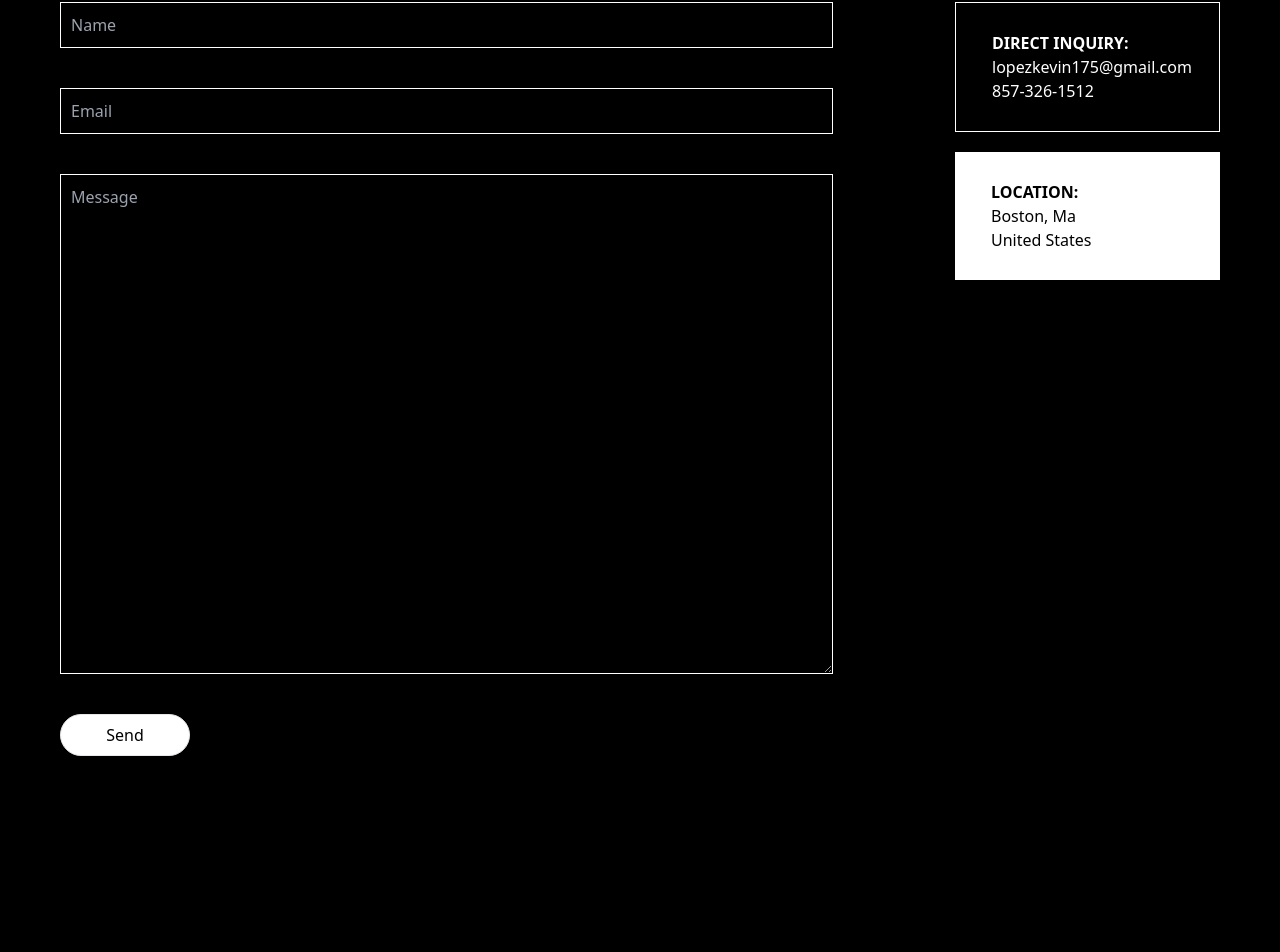
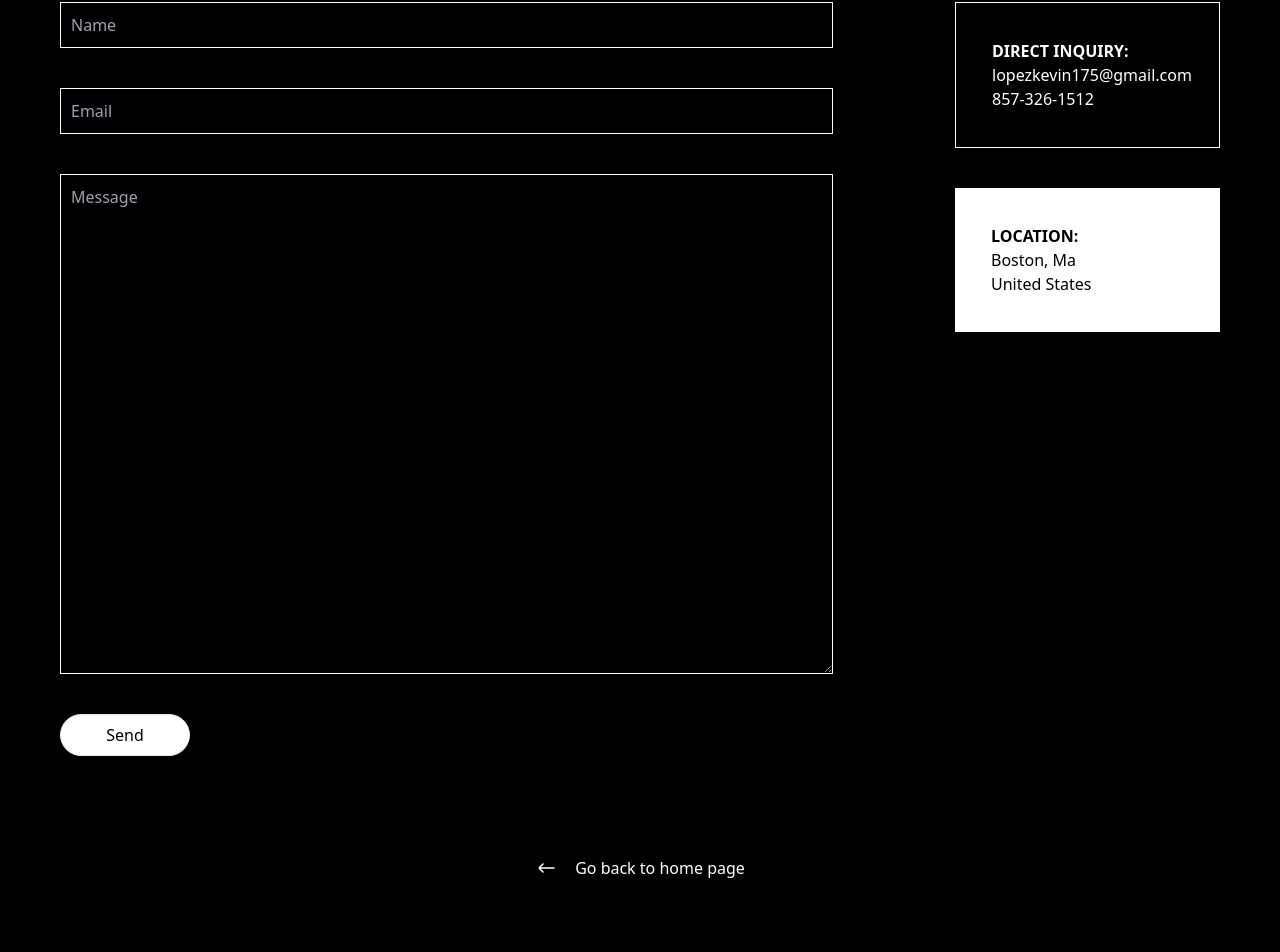
Before and after one commit to kevinlo123/portfolio-2024, a Next.js app: page /contact in a window 1280 px wide. Shown: the part 450-1402 px from the top of the page. Built offline with nearby package versions, Linux system fonts and the light colour scheme.

Commit message:
added back to homepage link under contact form

```diff
--- a/src/app/contact/page.js
+++ b/src/app/contact/page.js
@@ -41,18 +41,24 @@ return (
           </form>
         </div>
         <div className="section-contact__inner-two mt-10 lg:mt-[15.75rem] lg:ml-auto">
-          <div className="border-white border py-7 px-9 mb-5 max-w-[265px]">
+          <div className="border-white border py-9 px-9 mb-10 max-w-[265px]">
             <h3 className="uppercase font-bold">Direct Inquiry:</h3>
             <p>lopezkevin175@gmail.com</p>
             <p>857-326-1512</p>
           </div>
-          <div className="border-white px-9 py-7 text-black bg-white max-w-[265px]">
+          <div className="border-white px-9 py-9 text-black bg-white max-w-[265px]">
             <h3 className="uppercase font-bold">Location:</h3>
             <p>Boston, Ma</p>
             <p>United States</p>
           </div>
         </div>
       </section>
+      <a className="flex items-center justify-center gap-4 text-white mt-[100px]" href="/">
+        <svg width="24" height="24" viewBox="0 0 24 24" fill="none" xmlns="http://www.w3.org/2000/svg">
+          <path d="M8 8L4.70711 11.2929C4.31658 11.6834 4.31658 12.3166 4.70711 12.7071L8 16M5 12L19 12" stroke="#ffffff" strokeWidth="1.5" strokeLinecap="round"></path>
+        </svg>
+        Go back to home page
+      </a>
     </main>
   );
 }
```
